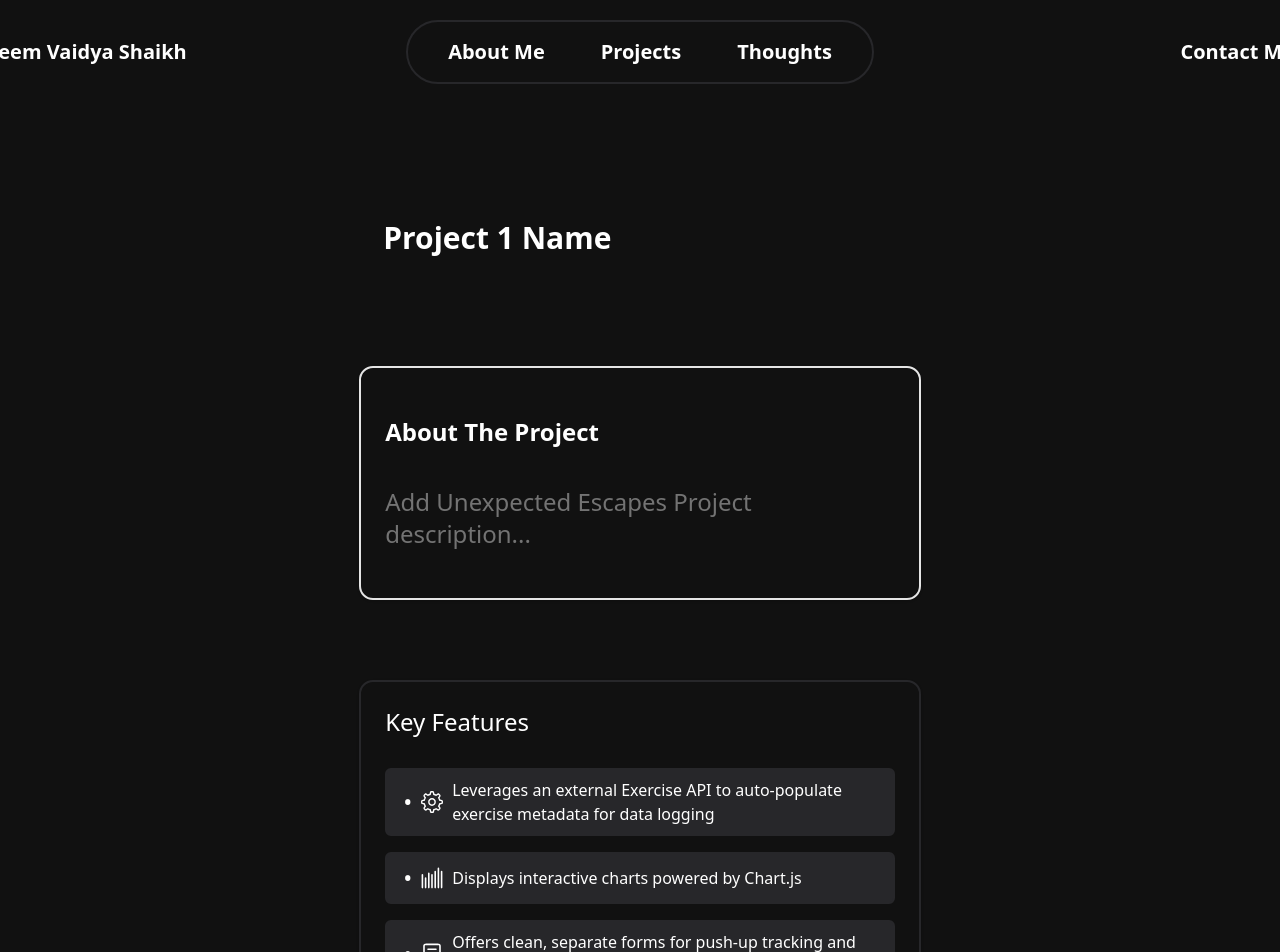
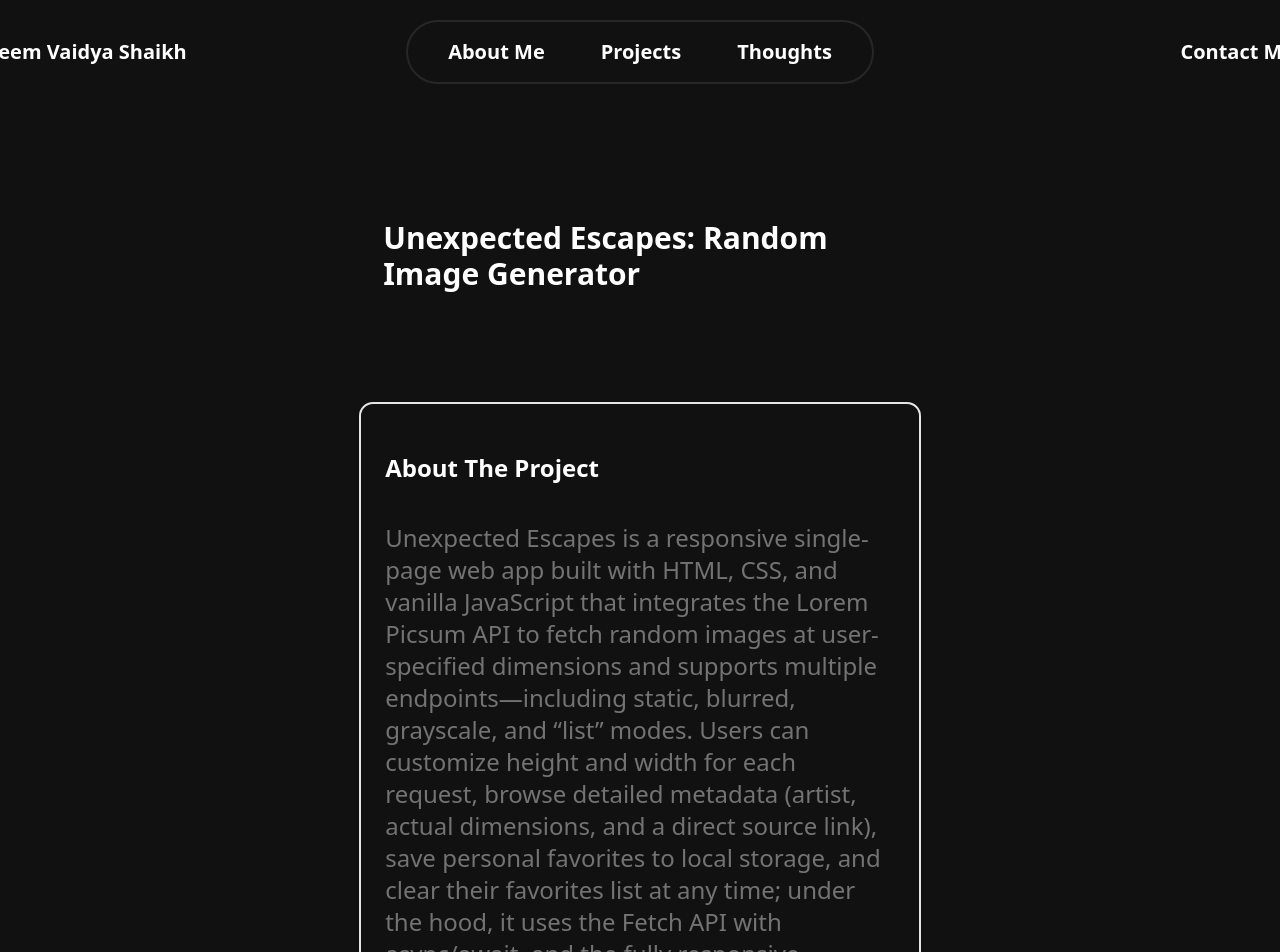
Before and after one commit to AazeemVS/Portfolio-Site, a React (Vite) app in the folder my-portfolio/: page /UnexpectedEscapesInfoPage in a window 1280 px wide. Shown: the top 952 px of the page. Built offline with nearby package versions, Linux system fonts and the light colour scheme.

Commit message:
Updated unexpected escapes overview and key requirements

```diff
--- a/my-portfolio/src/pages/UnexpectedEscapesInfoPage.tsx
+++ b/my-portfolio/src/pages/UnexpectedEscapesInfoPage.tsx
@@ -22,8 +22,9 @@ import {
 
 const UnexpectedEscapesInfoPage: React.FC = () => {
   const projectData = {
-    title: "Project 1 Name",
-    description: "Add Unexpected Escapes Project description...",
+    title: "Unexpected Escapes: Random Image Generator",
+    description:
+      "Unexpected Escapes is a responsive single-page web app built with HTML, CSS, and vanilla JavaScript that integrates the Lorem Picsum API to fetch random images at user-specified dimensions and supports multiple endpoints—including static, blurred, grayscale, and “list” modes. Users can customize height and width for each request, browse detailed metadata (artist, actual dimensions, and a direct source link), save personal favorites to local storage, and clear their favorites list at any time; under the hood, it uses the Fetch API with async/await, and the fully responsive interface adapts seamlessly across mobile and desktop, for a smooth discovery experience.",
     githubUrl: "https://github.com/your/project1",
     liveDemoUrl: "https://yourdemo.com", // Add live demo later
     websiteUrl: "https://official-website.com",
@@ -32,11 +33,11 @@ const UnexpectedEscapesInfoPage: React.FC = () => {
       {
         icon: <GearIcon width={24} height={24} />,
         label:
-          "Leverages an external Exercise API to auto-populate exercise metadata for data logging",
+          "Leverages an external random picture API to fetch images, and metadata",
       },
       {
         icon: <BarChartIcon width={24} height={24} />,
-        label: "Displays interactive charts powered by Chart.js",
+        label: "Can save, load, and clear favorite images using Local Storage",
       },
       {
         icon: <ReaderIcon width={24} height={24} />,
```
